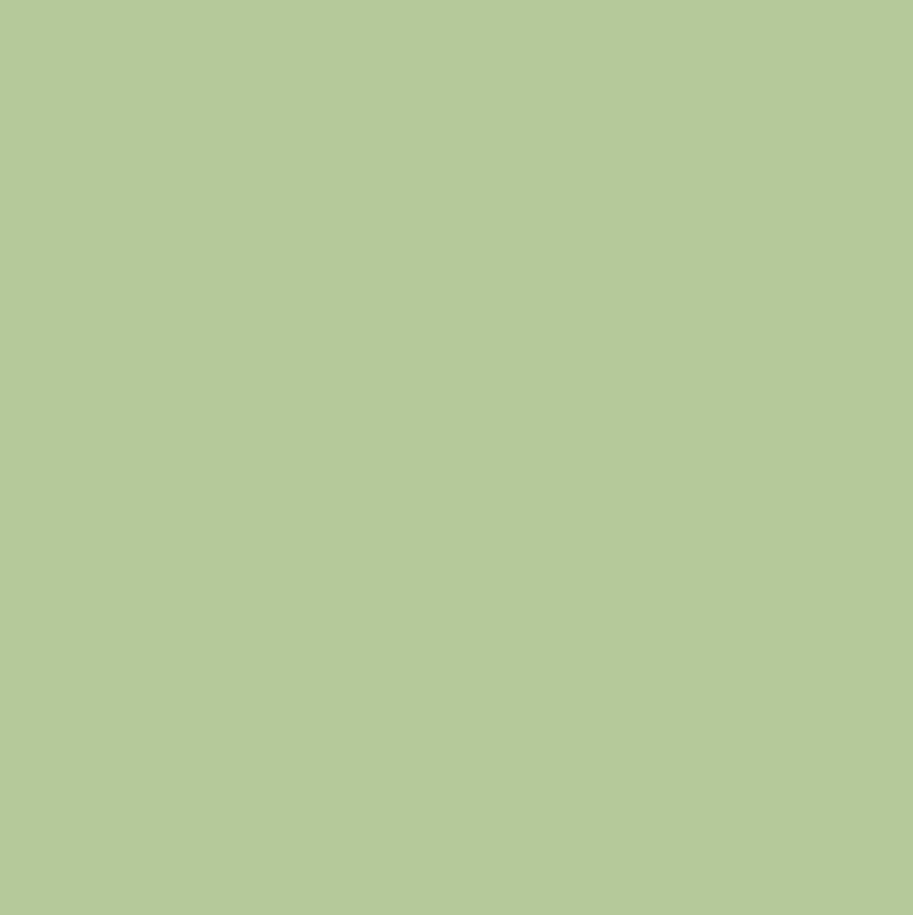
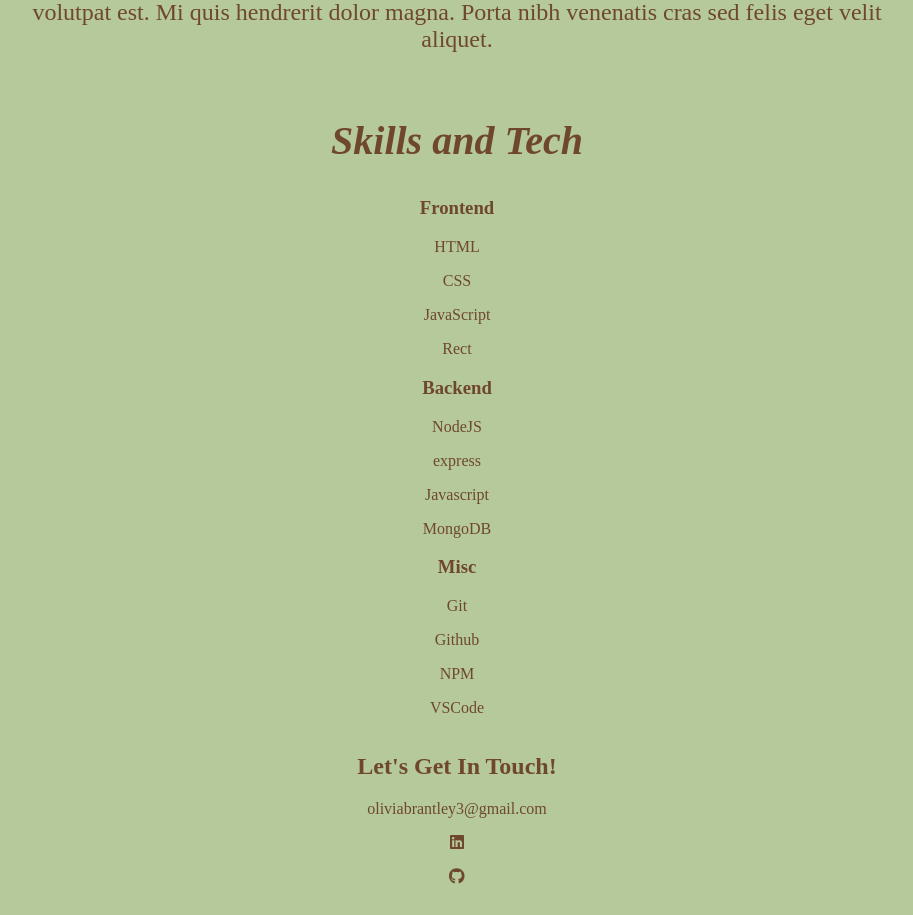
Before and after one commit to olvbrntly/personal-site, a React (Create React App) app: page / in a window 1280 px wide. Shown: the part 1629-2544 px from the top of the page, without its empty margins (183-1096 px from the left). Before the commit the page ends 1266 px from the top, so only its background shows below. Built offline with nearby package versions, Linux system fonts and the light colour scheme.

Commit message:
added skills component

```diff
--- a/src/components/About.js
+++ b/src/components/About.js
@@ -1,5 +1,6 @@
 import React from "react";
 import '../index.css';
+import Skills from "./Skills";
 
 const About = () =>{
     return(
@@ -9,6 +10,9 @@
 
                 Fermentum posuere urna nec tincidunt praesent semper feugiat. Egestas pretium aenean pharetra magna ac placerat. Proin sagittis nisl rhoncus mattis. In metus vulputate eu scelerisque. Pretium viverra suspendisse potenti nullam ac tortor vitae purus faucibus. Viverra maecenas accumsan lacus vel facilisis volutpat est. Mi quis hendrerit dolor magna. Porta nibh venenatis cras sed felis eget velit aliquet.
             </p>
+            <h2 className="about-title"> <i> Skills and Tech </i></h2>
+            <Skills/>
+
         </div>
     )
 }
```
